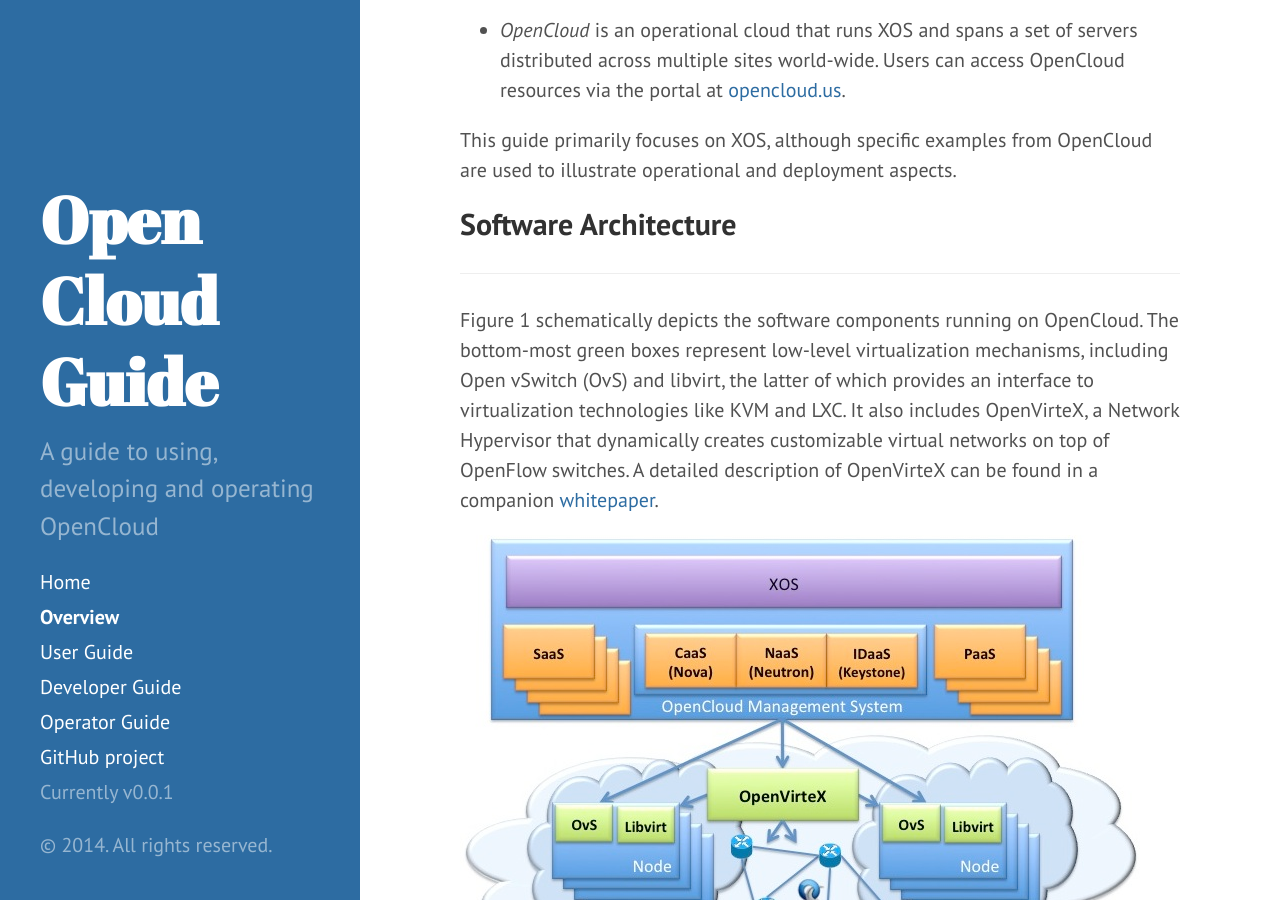
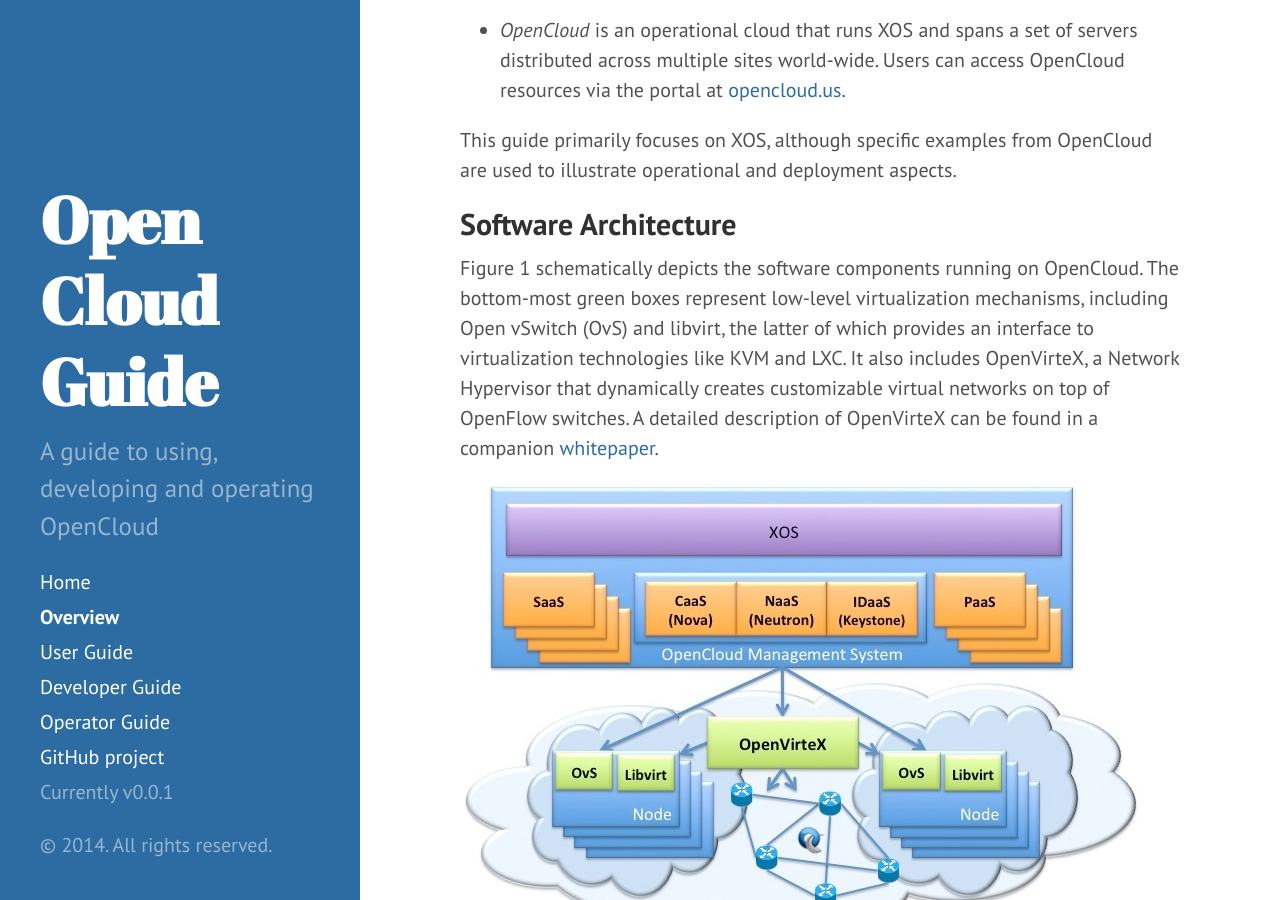
Before and after one commit to open-cloud/open-cloud.github.io.old, a Jekyll site: the page built from 0_overview.md, in a window 1280 px wide and 900 px high, scrolled down 535 px. Built offline with Jekyll 4.4.1, drawn with Linux system fonts in a browser that asks for light colours; Markdown is read by kramdown in place of the engine named in the settings.

Commit message:
tweaking format

```diff
--- a/0_overview.md
+++ b/0_overview.md
@@ -29,8 +29,8 @@
 This guide primarily focuses on XOS, although specific examples from
 OpenCloud are used to illustrate operational and deployment aspects.
 
-##Software Architecture
----
+Software Architecture
+---------------------
 
 Figure 1 schematically depicts the software components running on
 OpenCloud.  The bottom-most green boxes represent low-level
@@ -116,8 +116,8 @@
 extend XOS to include new services (it involves adding controller
 plugins to the Observer).
 
-##Data Model
----
+Data Model
+----------
 
 This section gives a high-level overview of the XOS data model. This
 overview focuses on the abstract objects and relationships among them,
@@ -145,7 +145,7 @@
 control, infrastructure, policy, virtualization, accounting, and
 services.
 
-####Access Control
+###Access Control
 
 XOS uses role-based access control, where a user with a particular
 role is granted privileges in the context (scope) of some set of
@@ -235,7 +235,7 @@
 and Stanford, then she may assign a Role to a user at Princeton for
 default access to Stanford.
 
-####Infrastructure
+###Infrastructure
 
 XOS manages of a set of physical servers deployed throughout the
 network. (See Section **Deployment** for a description of the
@@ -300,7 +300,7 @@
 Nodes in that Deployment, and decides what Sites are allowed to
 instantiate Slivers and Networks on the Deployment's resources.
 
-####Policies and Configurations
+###Policies and Configurations
 
 Each Deployment defines a set of parameters, configurations and
 policies that govern how a collection of resources are managed. XOS
@@ -333,7 +333,7 @@
 NetworkTemplates are analogous constructs in the sense that both are
 opaque objects from the perspective of the data model.
 
-####Virtualization
+###Virtualization
 
 A virtualized Slice of the physical infrastructure is allocated and
 managed as follows:
@@ -412,7 +412,7 @@
 Slice-wide), while each Network potentially has a different
 NetworkTemplate (hence that field is defined per-Network).
 
-####Billing and Accounting
+###Billing and Accounting
 
 XOS includes a billing model that can be used to charge Sites for
 resource usage. The model includes enough detail so the Site can pass
@@ -442,7 +442,7 @@
 interval. Each Charge includes a reference to a per-Slice Usage
 object.
 
-####Services
+###Services
 
 XOS goes beyond Slices to define a model for the service runningwithin a Slice:
 
@@ -462,15 +462,15 @@
 involves directly augmenting the data model, as described in the
 **Adding Services** section of the **Developer Guide**.
 
-##Interfaces
----
+Interfaces
+----------
 
 XOS offers two layered interfaces. The primary interface is a RESTful
 API running directly on top of Django. The second is in the form of a
 library, called *xoslib*, that simplifies the task of building Views.
 
-##Hardware Infrastructure
----
+Hardware Infrastructure
+-----------------------
 
 This section sketches the OpenCloud hardware infrastructure, both in
 general terms (i.e., what OpenCloud will look like when fully
```
